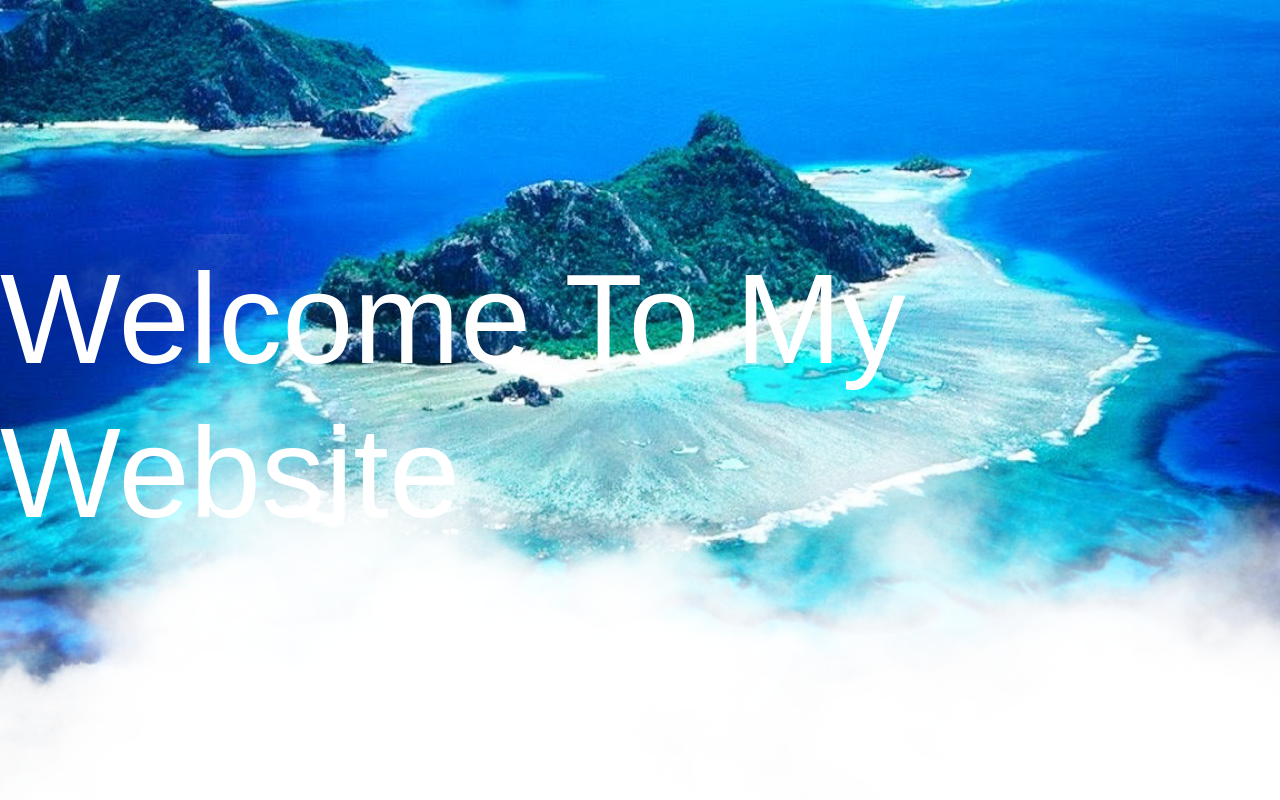
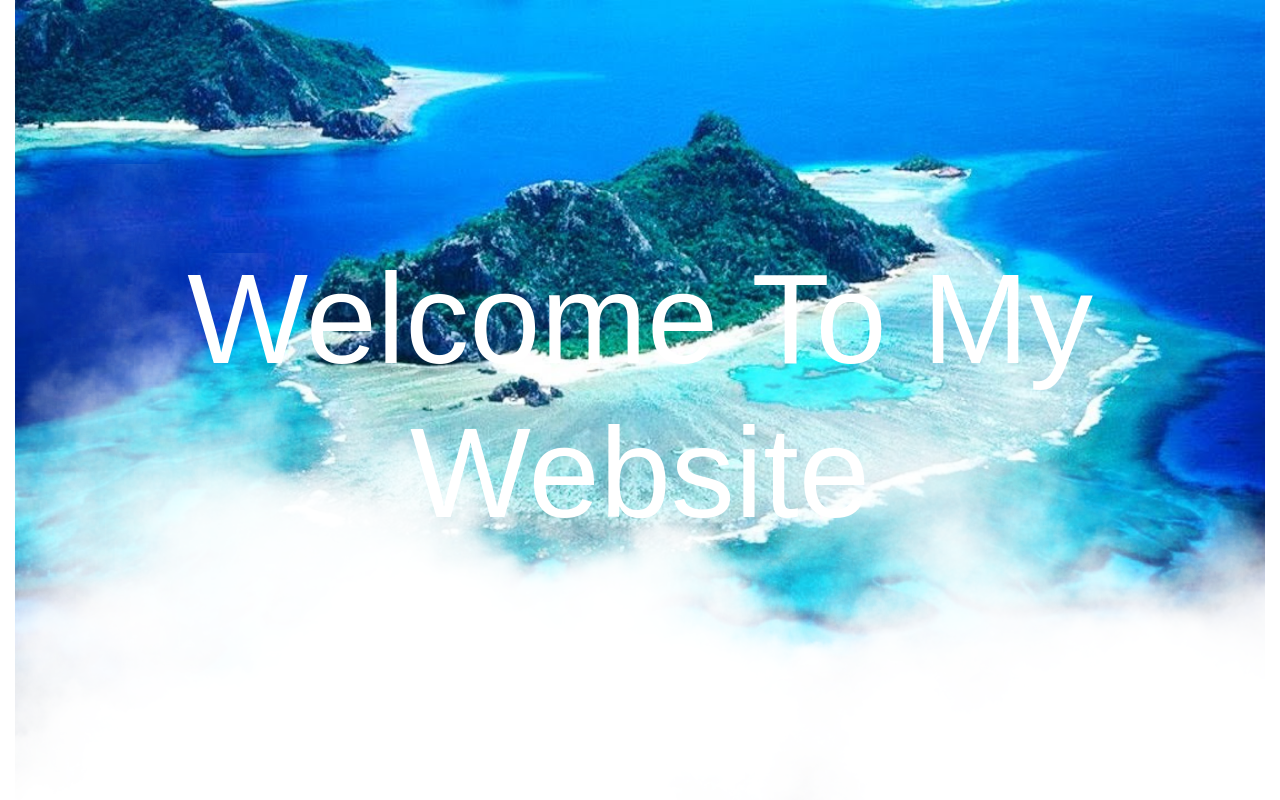
Before and after one commit to Linxuan-Chen/My_React_Website, a React (Create React App) app: page / in a window 1280 px wide. Shown: the top 800 px of the page. Built offline with nearby package versions, Linux system fonts and the light colour scheme.

Commit message:
fix banner bugs on mobile devices

```diff
--- a/src/App.js
+++ b/src/App.js
@@ -1,7 +1,7 @@
 /*
  * @Author: your name
  * @Date: 2020-09-22 18:34:21
- * @LastEditTime: 2020-09-22 20:40:17
+ * @LastEditTime: 2020-09-22 21:00:25
  * @LastEditors: Please set LastEditors
  * @Description: In User Settings Edit
  * @FilePath: \repository\My_React_Website\src\App.js
--- a/src/components/Home/banner/index.js
+++ b/src/components/Home/banner/index.js
@@ -1,7 +1,7 @@
 /*
  * @Author: your name
  * @Date: 2020-09-22 19:00:57
- * @LastEditTime: 2020-09-22 20:54:39
+ * @LastEditTime: 2020-09-22 21:26:58
  * @LastEditors: Please set LastEditors
  * @Description: In User Settings Edit
  * @FilePath: \repository\My_React_Website\src\components\Home\banner\index.js
@@ -18,10 +18,11 @@ export default function Home() {
     window.addEventListener("scroll", scrollHandler);
   }, []);
   return (
-    <div>
+    <div className="container-fluid">
       <div className={style.banner}>
         <h2
           id={style.welcome}
+          className="text-center"
           style={{
             paddingBottom: scrollValue * 2,
           }}
--- a/src/components/Home/banner/index.module.scss
+++ b/src/components/Home/banner/index.module.scss
@@ -16,9 +16,10 @@
         }
     }
 
-    animation: cloud (5s * $index) infinite linear
+    animation: cloud (3s * $index) infinite linear
 }
 
+@media screen and (max-width: 400px) {
     .banner {
         width              : 100%;
         height             : 100vh;
@@ -31,10 +32,11 @@
         justify-content    : center;
         align-items        : center;
 
+
         #welcome {
-        font-size: 8em;
+            font-size: 4rem;
             color    : #fff;
-
+            max-width: 100%;
         }
 
         .clouds {
@@ -94,3 +96,83 @@
         }
 
     }
+}
+
+@media screen and (max-width: 2440px) and (min-width: 400px) {
+    .banner {
+        width              : 100%;
+        height             : 100vh;
+        position           : relative;
+        background-image   : url(./Island.jpg);
+        background-repeat  : no-repeat;
+        background-size    : cover;
+        background-position: bottom;
+        display            : flex;
+        justify-content    : center;
+        align-items        : center;
+
+
+        #welcome {
+            font-size: 8rem;
+            color    : #fff;
+            max-width: 100%;
+        }
+
+        .clouds {
+            overflow      : hidden;
+            position      : absolute;
+            left          : 0;
+            top           : 0;
+            width         : 100%;
+            height        : 100%;
+            pointer-events: none;
+
+            :nth-child(1) {
+                @include cloud-animation(1);
+            }
+
+            :nth-child(2) {
+                @include cloud-animation(2);
+            }
+
+            :nth-child(3) {
+                @include cloud-animation(3);
+            }
+
+            :nth-child(4) {
+                @include cloud-animation(4);
+            }
+
+            :nth-child(5) {
+                @include cloud-animation(5);
+            }
+
+            :nth-child(6) {
+                @include cloud-animation(10);
+            }
+
+            :nth-child(7) {
+                @include cloud-animation(9);
+            }
+
+            :nth-child(8) {
+                @include cloud-animation(8);
+            }
+
+            :nth-child(9) {
+                @include cloud-animation(7);
+            }
+
+            :nth-child(10) {
+                @include cloud-animation(6);
+            }
+
+            img {
+                position : absolute;
+                bottom   : 0;
+                max-width: 100%;
+            }
+        }
+
+    }
+}
```
Lines whose indentation alone changed are shown as unchanged.
